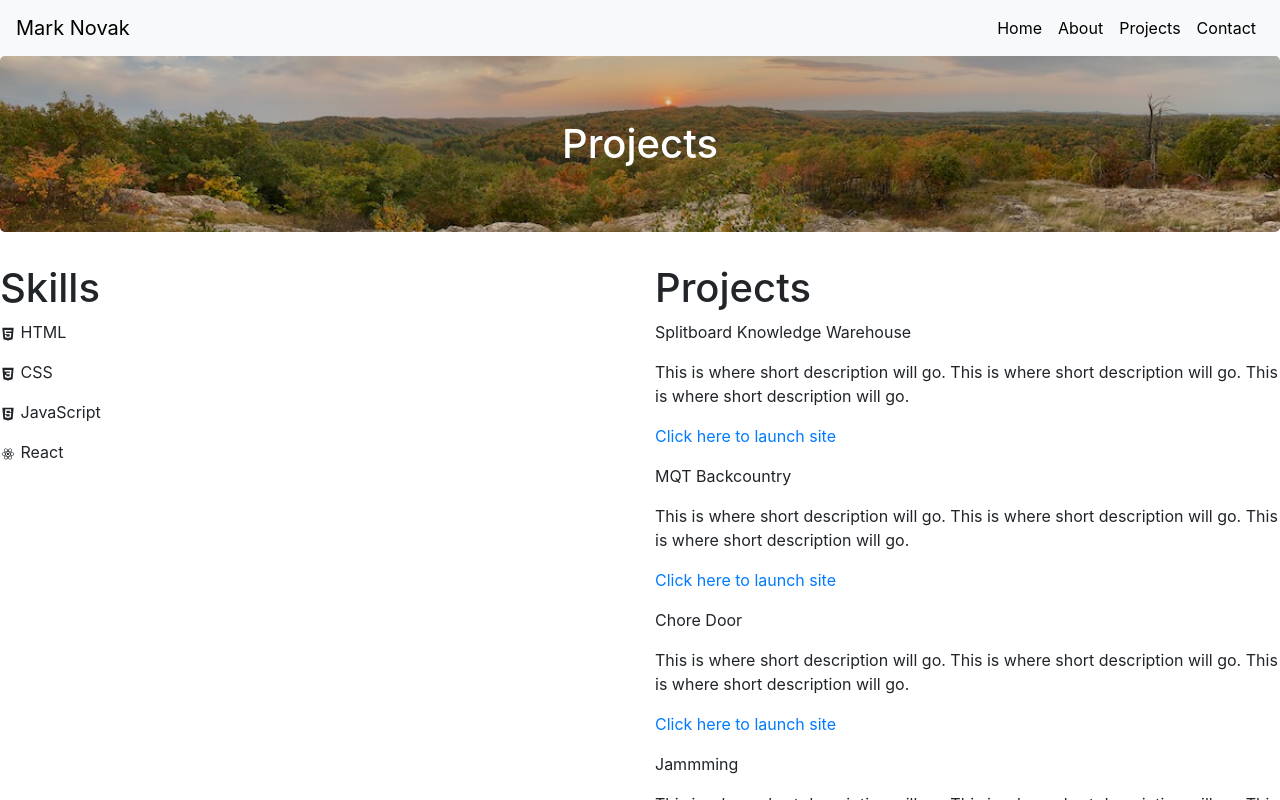
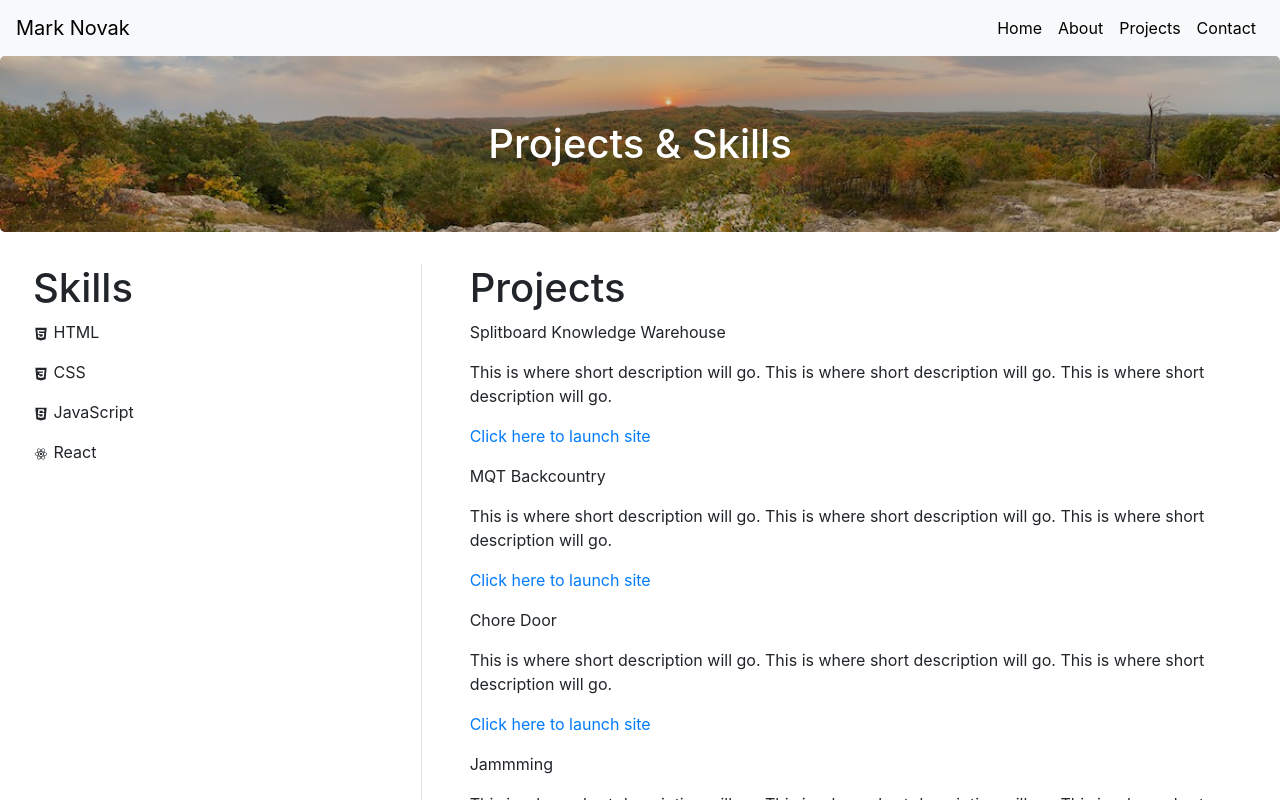
Before and after one commit to manovak24/manovak24.github.io, a React (Create React App) app: page /projects in a window 1280 px wide. Shown: the top 800 px of the page. Built offline with nearby package versions, Linux system fonts and the light colour scheme.

Commit message:
updated project title to project and skills. added classname styles to Col in project page render method

```diff
--- a/src/App.js
+++ b/src/App.js
@@ -27,7 +27,7 @@ class App extends React.Component {
         subTitle: 'Web Devloper based in the North Woods'
       },
       projects: {
-        title: 'Projects'
+        title: 'Projects & Skills'
       },
       about: {
         title: 'About Me'
--- a/src/compontents/project-skill-list.js
+++ b/src/compontents/project-skill-list.js
@@ -64,7 +64,7 @@ class ProjectSkillList extends React.Component {
     render() {
         return (
             <Row>
-                <Col>
+                <Col xs={12} md={4} className="border-right pl-5 pr-5">
                     <div>
                         <h1>Skills</h1>
                         <ul>
@@ -77,7 +77,7 @@ class ProjectSkillList extends React.Component {
                     </div>
                 </Col>
 
-                <Col>
+                <Col xs={12} md={8} className="pl-5 pr-5">
                     <div>
                         <h1>Projects</h1>
                         <ul>
```
